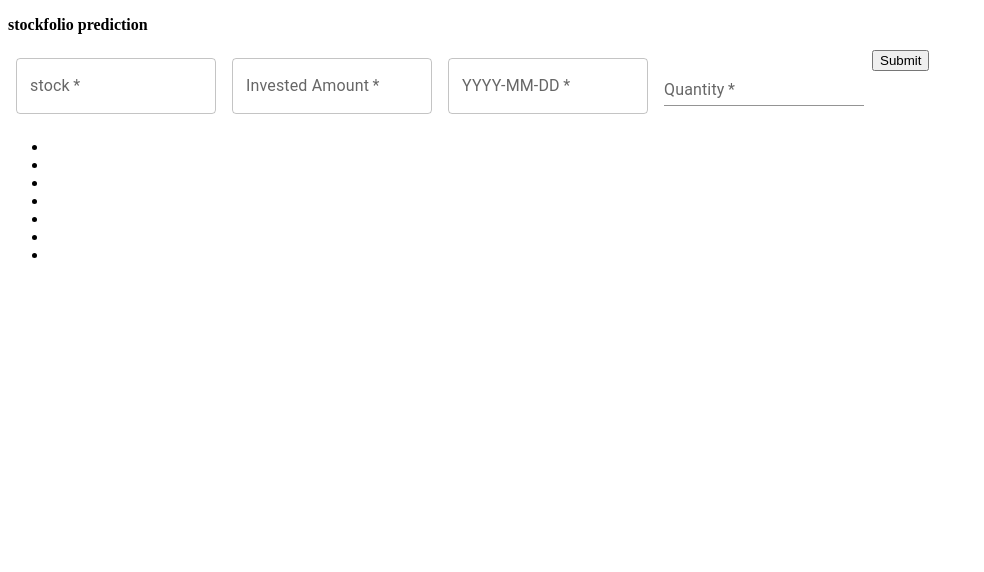
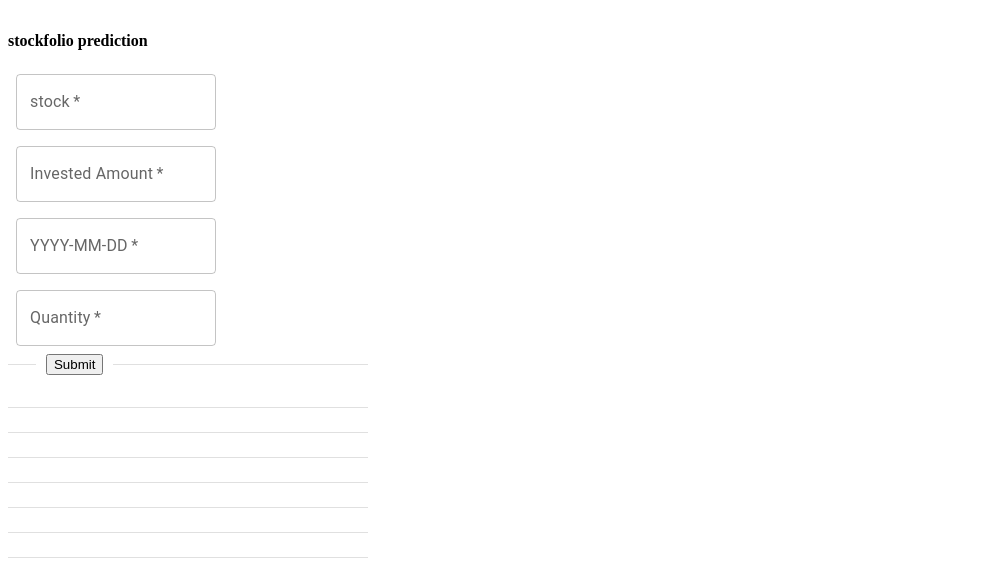
Before and after one commit to pradeep85841/SmallCases_clone, a React (Create React App) app: page / in a window 1280 px wide. Shown: the top 572 px of the page, without its empty margins (0-984 px from the left). Built offline with nearby package versions, Linux system fonts and the light colour scheme; no server answers.

Commit message:
initial commit

```diff
--- /dev/null
+++ b/src/components/EstimationForm/index.css
@@ -0,0 +1,3 @@
+.userEstimation {
+  align-items: center;
+}
--- a/src/components/EstimationForm/index.js
+++ b/src/components/EstimationForm/index.js
@@ -1,6 +1,12 @@
 import React, { Component, Fragment } from "react";
 import TextField from "@mui/material/TextField";
+//import Stack from "@mui/material/Stack";
 import Box from "@mui/material/Box";
+import "./index.css";
+import Divider from "@mui/material/Divider";
+import ListItemText from "@mui/material/ListItemText";
+import ListItem from "@mui/material/ListItem";
+import List from "@mui/material/List";
 
 class UserEstimation extends Component {
   state = {
@@ -55,26 +61,29 @@ class UserEstimation extends Component {
 
   render() {
     return (
+      <div className="userEstimation">
         <Fragment>
-        <div className="userEstimation">
           <Box
-            component="form"
+            sx={{ width: "100%", maxWidth: 360, bgcolor: "background.paper" }}
+          >
+            <p>{this.state.response}</p>
+
+            <form onSubmit={this.handleSubmit}>
+              <Box
+                display="grid"
                 sx={{
                   "& .MuiTextField-root": { m: 1, width: "25ch" },
                 }}
                 noValidate
                 autoComplete="off"
               >
-            <p>{this.state.response}</p>
-            <form onSubmit={this.handleSubmit}>
                 <p>
                   <strong>stockfolio prediction</strong>
                 </p>
                 <TextField
-                id="outlined-multiline-flexible"
+                  id="outlined-textarea"
                   label="stock"
                   multiline
-                maxRows={4}
                   type="text"
                   value={this.state.stock}
                   required
@@ -83,20 +92,18 @@ class UserEstimation extends Component {
                   }
                 />
                 <TextField
-                id="outlined-multiline-flexible"
+                  id="outlined-textarea"
                   label="Invested Amount"
                   multiline
-                maxRows={4}
                   type="text"
                   value={this.state.buyPrice}
                   required
                   onChange={(e) => this.setState({ buyPrice: e.target.value })}
                 />
                 <TextField
-                id="outlined-multiline-flexible"
+                  id="outlined-textarea"
                   label="YYYY-MM-DD"
                   multiline
-                maxRows={4}
                   type="text"
                   placeholder="YYYY-MM-DD"
                   required
@@ -106,21 +113,69 @@ class UserEstimation extends Component {
                   onChange={(e) => this.setState({ date: e.target.value })}
                 />
                 <TextField
-                id="input-with-sx"
+                  id="outlined-textarea"
                   label="Quantity"
-                variant="standard"
+                  multiline
                   type="text"
                   value={this.state.quantity}
                   required
                   onChange={(e) => this.setState({ quantity: e.target.value })}
                 />
+              </Box>
+              <Divider textAlign="left">
                 <button type="submit">Submit</button>
+              </Divider>
             </form>
-          </Box>
             {this.state.isLoading ? (
               <div>Loading ...</div>
             ) : (
-            <ul>
+              <List component="nav" aria-label="mailbox folders">
+                <ListItem>
+                  <ListItemText primary={this.state.cagr} />
+                </ListItem>
+                <Divider />
+
+                <ListItem>
+                  <ListItemText primary={this.state.volatality} />
+                </ListItem>
+                <Divider />
+
+                <ListItem>
+                  <ListItemText primary={this.state.DayHigh} />
+                </ListItem>
+                <Divider />
+
+                <ListItem>
+                  <ListItemText primary={this.state.DayLow} />
+                </ListItem>
+                <Divider />
+
+                <ListItem>
+                  <ListItemText primary={this.state.mHigh} />
+                </ListItem>
+                <Divider />
+
+                <ListItem>
+                  <ListItemText primary={this.state.mlow} />
+                </ListItem>
+                <Divider />
+
+                <ListItem>
+                  <ListItemText primary={this.state.prediction} />
+                </ListItem>
+                <Divider />
+              </List>
+            )}
+          </Box>
+        </Fragment>
+      </div>
+    );
+  }
+}
+
+export default UserEstimation;
+
+/*  <ul>
 <li>{this.state.cagr}</li>
 <li>{this.state.volatality}</li>
 <li>{this.state.analysis.DayHigh}</li>
@@ -128,12 +183,4 @@ class UserEstimation extends Component {
 <li>{this.state.analysis.mHigh}</li>
 <li>{this.state.analysis.mlow}</li>
 <li>{this.state.prediction}</li>
-            </ul>
-          )}
-        </div>
-      </Fragment>
-    );
-  }
-}
-
-export default UserEstimation;
+</ul>*/
--- a/src/components/News/NewsSlider/index.css
+++ b/src/components/News/NewsSlider/index.css
@@ -7,7 +7,7 @@
   display: flex;
   grid-gap: 50px;
   width: calc(300 * 25);
-  animation: scroll 70s linear infinite;
+  animation: scroll 90s linear infinite;
 }
 
 @keyframes scroll {
--- a/src/components/News/NewsSlider/index.js
+++ b/src/components/News/NewsSlider/index.js
@@ -12,6 +12,7 @@ const News = ({ news }) => {
         {news.map((news, index) => {
           return (
             <div className="slide-card" key={index}>
+              {/*  need paper backgrpounc*/}
               <Card sx={{ minWidth: 300 }} className="card">
                 <CardContent>
                   <Typography variant="h5" component="div">
```
Also changed, not shown: src/components/News/index.js (+0 -32 lines). Lines whose indentation alone changed are shown as unchanged.
